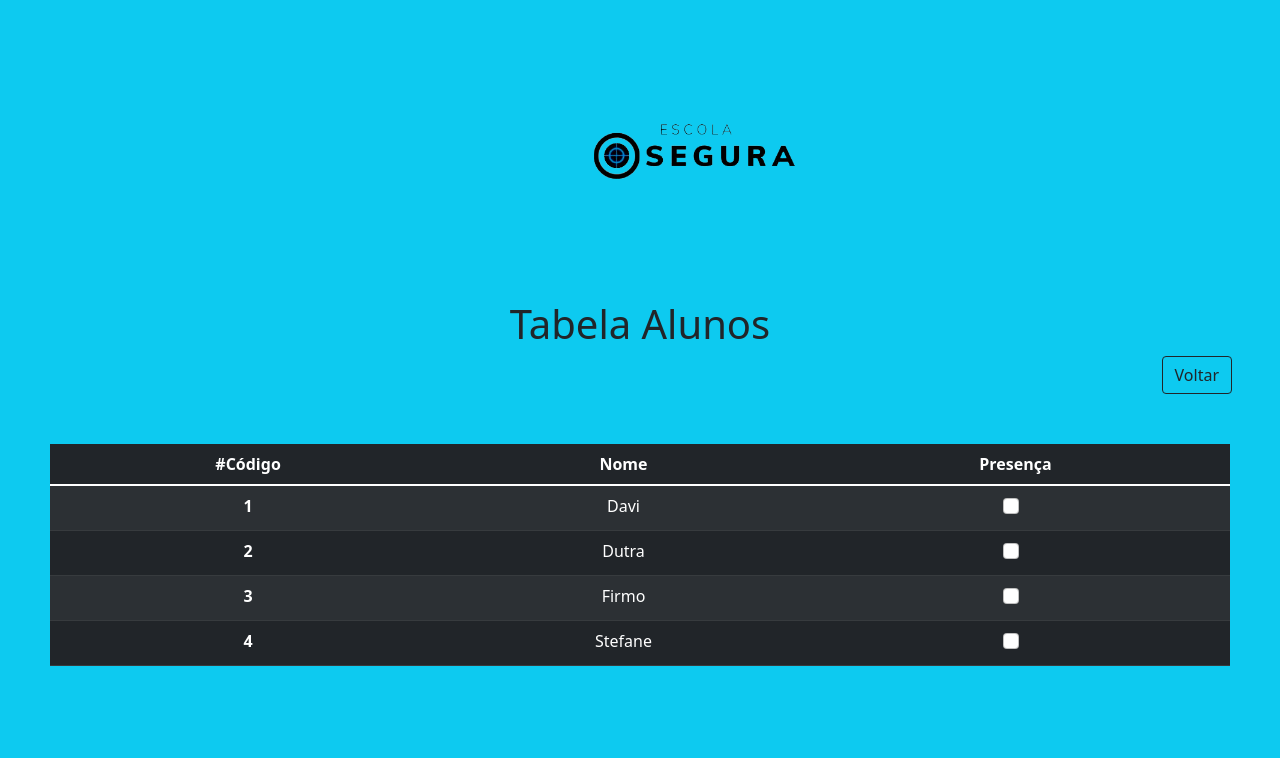
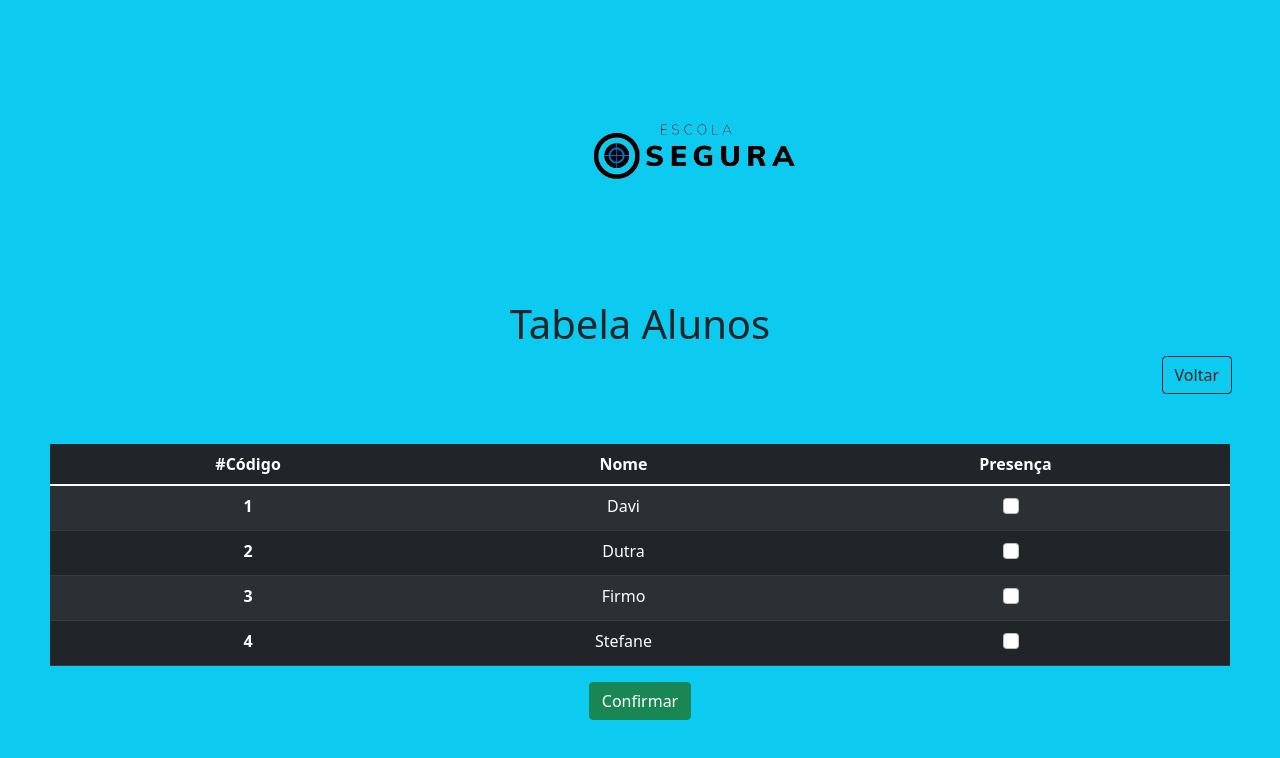
Before and after one commit to LucDutra/front-projeto, an Angular app: page /tabelaAluno in a window 1280 px wide. Shown: the top 758 px of the page. Built offline with nearby package versions, Linux system fonts and the light colour scheme.

Commit message:
botao confirmar na tela tabela alunos

```diff
--- a/src/app/tabela-aluno/tabela-aluno.component.html
+++ b/src/app/tabela-aluno/tabela-aluno.component.html
@@ -74,4 +74,7 @@
             </tr>
         </tbody>
     </table>
+    <div class="d-flex justify-content-center" >
+        <button type="button" class="btn btn-success">Confirmar</button>
+    </div>
 </div>
```
